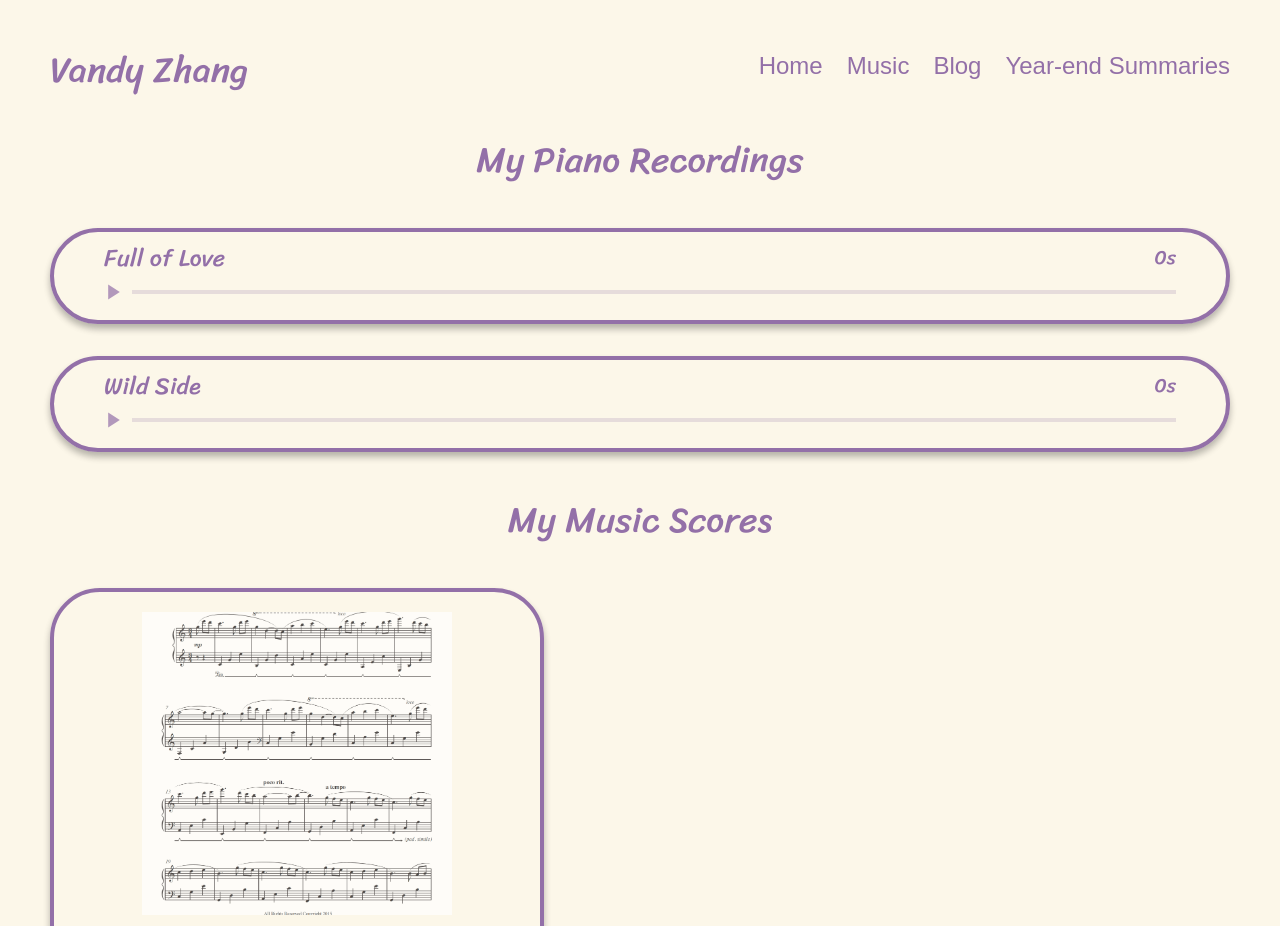
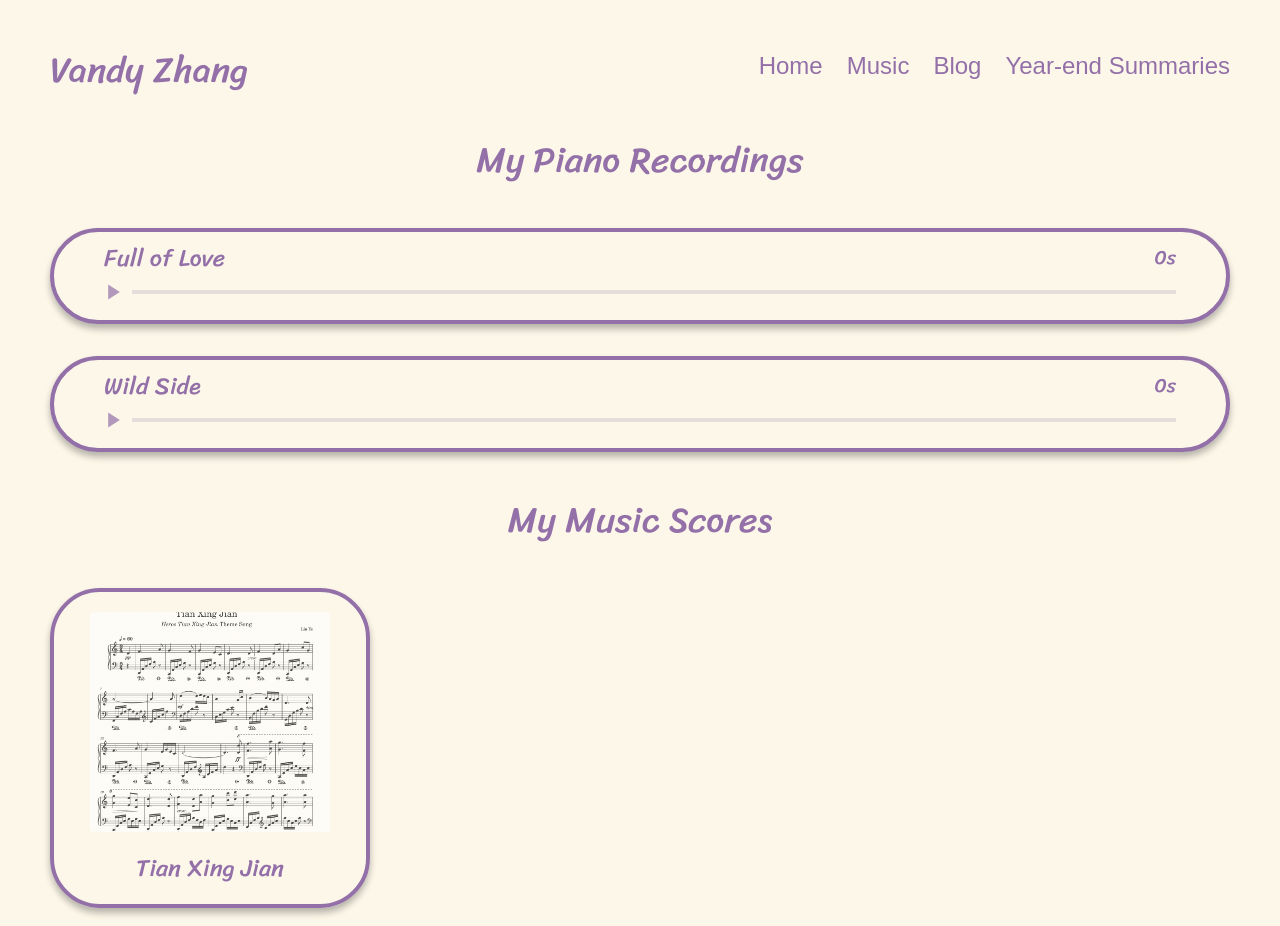
Before and after one commit to vandy-zhang/vandy-website-new, a Next.js app: page /music in a window 1280 px wide. Shown: the top 926 px of the page. Built offline with nearby package versions, Linux system fonts and the light colour scheme; a web font is replaced by a local one.

Commit message:
feat(Music): ✨ Add Tian Xing Jian scores

```diff
--- a/src/app/components/music/scoreCard.css
+++ b/src/app/components/music/scoreCard.css
@@ -1,13 +1,31 @@
 .scoreCard {
-  height: 360;
-  width: 360;
+  height: 320px;
+  width: 320px;
   border-radius: 50px;
   opacity: 0.7;
   background-color: transparent;
   border: 4px solid var(--color-header);
   color: var(--color-header);
-  padding: 20px 50px;
+  padding: 20px;
   box-shadow: 0 5px 7px rgba(0, 0, 0, 0.4);
   overflow: hidden;
   text-overflow: ellipsis;
+  display: flex;
+  flex-direction: column;
 }
+
+.scoreCard-image {
+  width: 100%;
+  height: 240px;
+  overflow: hidden;
+  border-radius: 24px;
+  display: flex;
+  align-items: center;
+  justify-content: center;
+  position: relative;
+}
+
+.scoreCard-title {
+  margin-top: 20px;
+  text-align: center;
+}
--- a/src/app/components/music/scoreCard.tsx
+++ b/src/app/components/music/scoreCard.tsx
@@ -15,14 +15,16 @@ export default function ScoreCard(props: ScoreCardProps) {
   const { title, imageSrc, fileUrl } = props;
 
   return (
-    <Link href={fileUrl} download>
-      <a
-        target="_blank"
-        className="scoreCard flex flex-col items-center gap-y-2"
-      >
-        <Image src={imageSrc} alt="Score Preview" width={310} height={256} />
-        <div className="font-sriracha text-2xl text-center">{title}</div>
-      </a>
+    <Link href={fileUrl} target="_blank" className="scoreCard">
+      <div className="scoreCard-image">
+        <Image
+          src={imageSrc}
+          alt="Score Preview"
+          fill
+          className="object-contain"
+        />
+      </div>
+      <div className="scoreCard-title font-sriracha text-2xl">{title}</div>
     </Link>
   );
 }
--- a/src/app/music/page.tsx
+++ b/src/app/music/page.tsx
@@ -32,9 +32,9 @@ export default function Music() {
         </div>
         <div className="flex flex-wrap gap-8">
           <ScoreCard
-            title="Time Flows Ever Onward -- Evan Call"
-            imageSrc="/scores/example_preview.png"
-            fileUrl="/scores/FakeScores.pdf"
+            title="Tian Xing Jian"
+            imageSrc="/scores/TianXingJianPreview.png"
+            fileUrl="/scores/TianXingJian.pdf"
           ></ScoreCard>
         </div>
       </div>
```
Also changed, not shown: public/scores/TianXingJianPreview.png (added), 1 other file (tests, documents, lock files or other folders).
